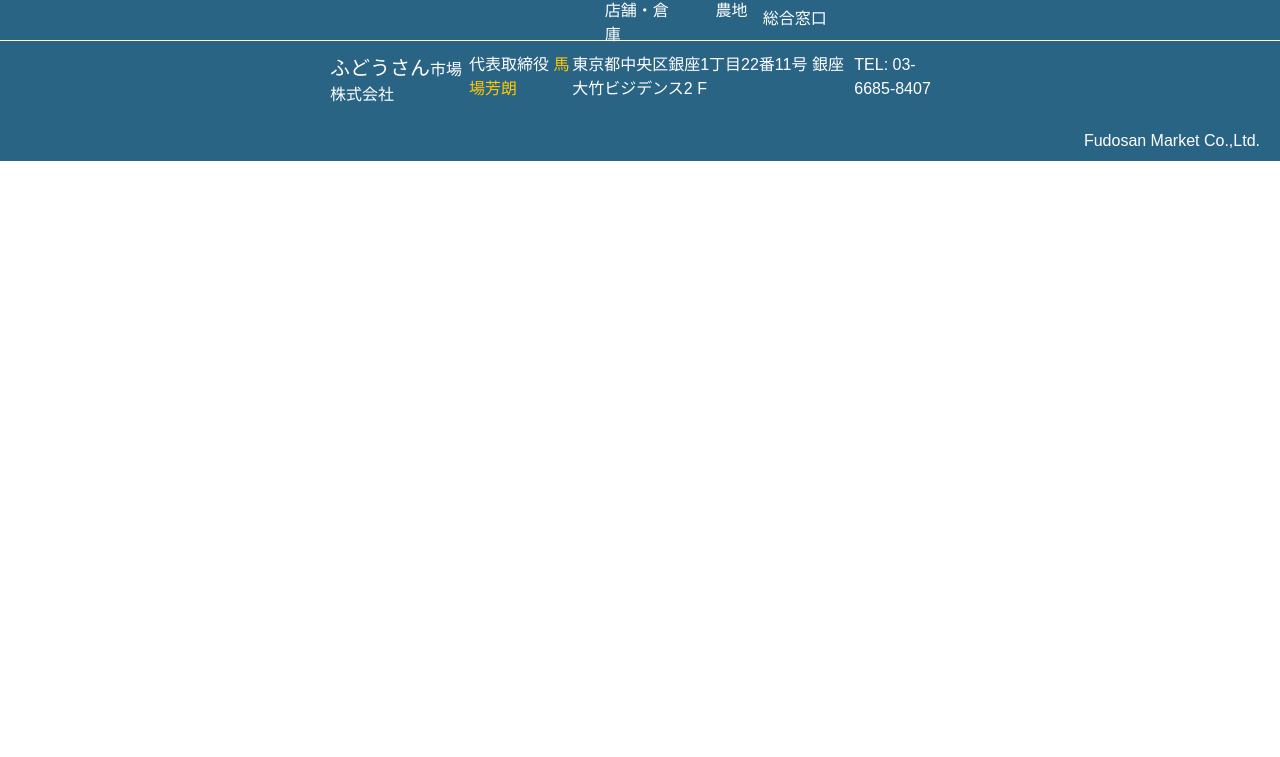
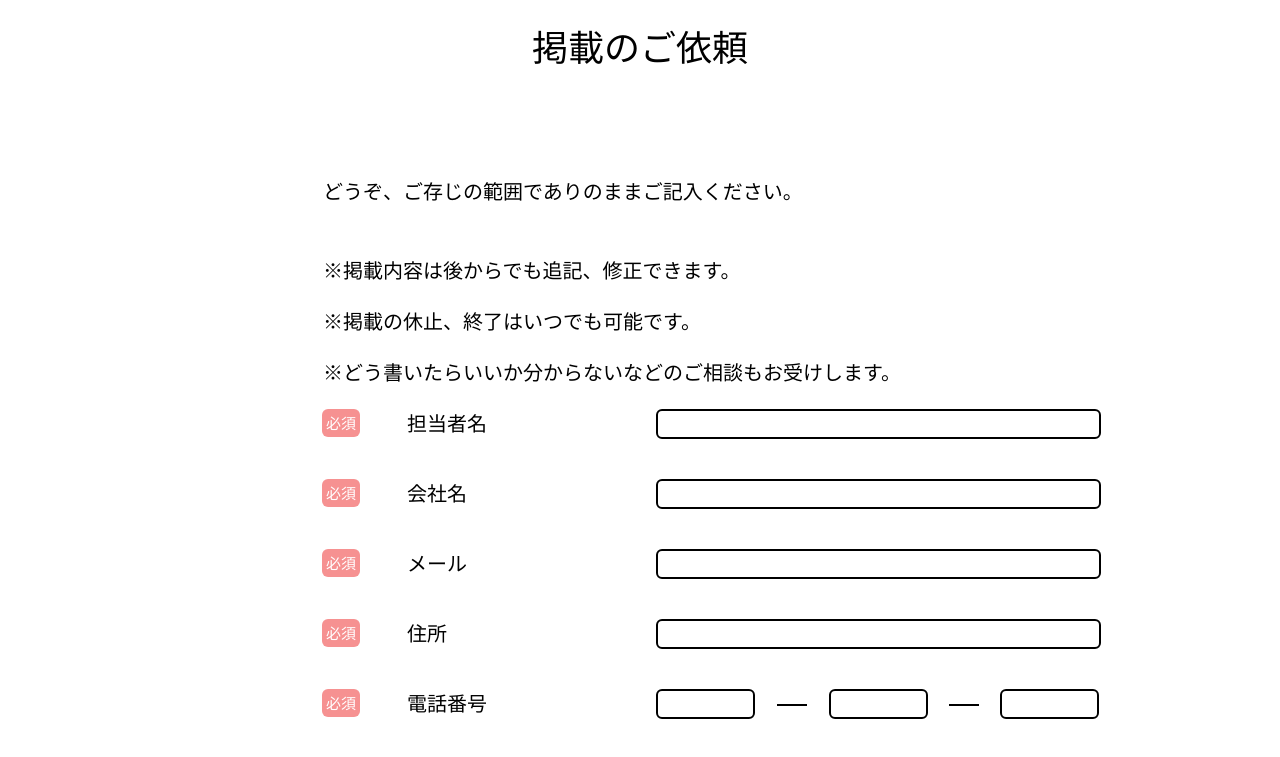
Before and after one commit to stormrageqb/FudosanRealEstate, a React (Create React App) app in the folder Front-end/: page /post-agent in a window 1280 px wide. Shown: the part 283-1040 px from the top of the page. Before the commit the page ends 800 px from the top, so only its background shows below. Built offline with nearby package versions, Linux system fonts and the light colour scheme.

Commit message:
feat: ikekita/create/page/postagentpage

```diff
--- a/Front-end/src/components/Form/OverviewLandForm.jsx
+++ b/Front-end/src/components/Form/OverviewLandForm.jsx
@@ -7,7 +7,7 @@ export default function
     <div>
         <div className=' w-[803px]  flex gap-[124px]'>
             <div className='w-[177px] flex gap-[35px]  '>
-                <span className='bg-[#63A4D4] h-[28px] inline-block p-1 rounded-md text-[15px] mx-[12px] text-white'>必須</span>
+                <span className='bg-[#63A4D4] h-[28px] inline-block p-1 rounded-md text-[15px] mx-[12px] text-white'>任意</span>
                 <p className='text-[20px]'>物件概要</p>
             </div>
             <div className='flex'>
--- a/Front-end/src/components/Form/UploadImageForm.jsx
+++ b/Front-end/src/components/Form/UploadImageForm.jsx
@@ -1,9 +1,10 @@
 import React, { useState } from "react";
+
 
 import shortid from "shortid";
 
 
-const UploadImageForm = () => {
+const UploadImageForm = ({title, button,width1, width2, gap, status}) => {
     const [selectedfile, SetSelectedFile] = useState([]);
     const [Files, SetFiles] = useState([]);
 
@@ -47,7 +48,7 @@ const UploadImageForm = () => {
 
 
     const DeleteSelectFile = (id) => {
-        if(window.confirm("この画像を削除してもよろしいですか?")){
+        if(window.confirm("このファイルを削除してもよろしいですか？")){
             const result = selectedfile.filter((data) => data.id !== id);
             SetSelectedFile(result);
         }else{
@@ -76,38 +77,31 @@ const UploadImageForm = () => {
         }
     }
 
-
-    const DeleteFile = async (id) => {
-        if(window.confirm("Are you sure you want to delete this Image?")){
-            const result = Files.filter((data)=>data.id !== id);
-            SetFiles(result);
-        }else{
-            // alert('No');
-        }
-    }
-
     return(
 
         <div className="fileupload-view ">
                 <div>
-                    <div className="w-[700px] ">
+                    <div className={`${width1} `}>
                         <div className="mt-5">
                             <div className="card-body">
                                 <div className="kb-data-box flex">
                                     <div className=' flex '>
-                                        <div className='w-[177px] flex gap-[35px]  '>
+                                        <div className={`${width2}  flex ${gap} `}>
+                                            {status === "必須" ? <span className='bg-[#F69191] h-[28px] inline-block p-1 rounded-md text-[15px] mx-[12px] text-white'>必須</span>:
                                             <span className='bg-[#63A4D4] h-[28px] inline-block p-1 rounded-md text-[15px] mx-[12px] text-white'>任意</span>
-                                            <p className='text-[20px]'>物件写真</p>
+                                            }
+
+                                            <p className='text-[20px]'>{title}</p>
                                         </div>
 
                                     </div>
                                     <form onSubmit={FileUploadSubmit}>
-                                        <div className="kb-file-upload">
+                                        <div className="kb-file-upload ml-[75px]">
                                             <div className="file-upload-box">
                                                 <input type="file" id="fileupload" className="file-upload-input" onChange={InputChange} multiple />
-                                                 <span className="file-link">画像ファイルを選択する</span>
+                                                 <span className="file-link">{button}</span>
                                             </div>
-                                            <div><p className="pt-[12px] pl-[60px] text-[15px]">複数枚の画像を選択可能です。</p></div>
+                                            <div><p className="pt-[12px] pl-[60px] text-[15px]">複数のファイルを選択できます。</p></div>
                                         </div>
                                         <div className="kb-attach-box mb-3">
                                             {
--- a/Front-end/src/pages/PostAgentPage.jsx
+++ b/Front-end/src/pages/PostAgentPage.jsx
@@ -1,8 +1,95 @@
 import React from 'react';
+import UploadImageForm from "../components/Form/UploadImageForm"
+import ConditionForm from '../components/Form/ConditionForm';
 
 const PostAgentPage = () => {
     return (
-        <div>This is PostAgentPage</div>
+        <div className='bg-[#F1F1F1]  pt-[124px]'>
+            <div className='container bg-white'>
+                <div>
+
+                    <div>
+                        <p className='text-[36px] flex justify-center py-[101px]'>掲載のご依頼</p>
+                    </div>
+                    <div className='ml-[323px]'>
+                        <p className='text-[20px] pb-[49px]'>どうぞ、ご存じの範囲でありのままご記入ください。</p>
+                        <p className='text-[20px] pb-[21px]'>※掲載内容は後からでも追記、修正できます。</p>
+                        <p className='text-[20px] pb-[21px]'>※掲載の休止、終了はいつでも可能です。</p>
+                        <p className='text-[20px] pb-[21px]'>※どう書いたらいいか分からないなどのご相談もお受けします。</p>
+
+                    </div>
+                </div>
+                <div className=' w-[900px] ml-[310px]  flex gap-[169px]'>
+                    <div className='w-[177px] flex gap-[35px]  '>
+                        <span className='bg-[#F69191] h-[28px] inline-block p-1 rounded-md text-[15px] mx-[12px] text-white'>必須</span>
+                        <p className='text-[20px]'>担当者名</p>
+                    </div>
+                    <div className='flex'>
+                        <input type="text"  className='w-[445px] border-2 border-black rounded-md'/>
+                    </div>
+                </div>
+                <div className=' w-[900px] ml-[310px]  flex gap-[169px] mt-[40px]'>
+                    <div className='w-[177px] flex gap-[35px]  '>
+                        <span className='bg-[#F69191] h-[28px] inline-block p-1 rounded-md text-[15px] mx-[12px] text-white'>必須</span>
+                        <p className='text-[20px]'>会社名</p>
+                    </div>
+                    <div className='flex'>
+                        <input type="text"  className='w-[445px] border-2 border-black rounded-md'/>
+                    </div>
+                </div>
+                <div className=' w-[900px] ml-[310px]  flex gap-[169px] mt-[40px]'>
+                    <div className='w-[177px] flex gap-[35px]  '>
+                        <span className='bg-[#F69191] h-[28px] inline-block p-1 rounded-md text-[15px] mx-[12px] text-white'>必須</span>
+                        <p className='text-[20px]'>メール</p>
+                    </div>
+                    <div className='flex'>
+                        <input type="text"  className='w-[445px] border-2 border-black rounded-md'/>
+                    </div>
+                </div>
+                <div className=' w-[900px] ml-[310px]  flex gap-[169px] mt-[40px]'>
+                    <div className='w-[177px] flex gap-[35px]  '>
+                        <span className='bg-[#F69191] h-[28px] inline-block p-1 rounded-md text-[15px] mx-[12px] text-white'>必須</span>
+                        <p className='text-[20px]'>住所</p>
+                    </div>
+                    <div className='flex'>
+                        <input type="text"  className='w-[445px] border-2 border-black rounded-md'/>
+                    </div>
+                </div>
+                <div className=' w-[900px] ml-[310px]  flex gap-[169px] pt-[40px]'>
+                    <div className='w-[177px] flex gap-[35px]  '>
+                        <span className='bg-[#F69191] h-[28px] inline-block p-1 rounded-md text-[15px] mx-[12px] text-white'>必須</span>
+                        <p className='text-[20px]'>電話番号</p>
+                    </div>
+                    <div className='flex '>
+                        <input type="text" className='w-[99px] border-2 border-black rounded-md'/>
+                        <span className='border-t-2 w-[30px] border-black mt-[15px] mx-[22px]'></span>
+                        <input type="text" className='w-[99px] border-2 border-black rounded-md'/>
+                        <span className='border-t-2 w-[30px] border-black mt-[15px] mx-[21px]'></span>
+                        <input type="text" className='w-[99px] border-2 border-black rounded-md'/>
+                    </div>
+                </div>
+                <div className=' w-[900px] ml-[310px]  flex gap-[169px] mt-[40px]'>
+                    <div className='w-[177px] flex gap-[35px]  '>
+                        <span className='bg-[#F69191] h-[28px] inline-block p-1 rounded-md text-[15px] mx-[12px] text-white'>必須</span>
+                        <p className='text-[20px]'>投稿内容</p>
+                    </div>
+                    <div className='flex'>
+                        <textarea type="text"  className='w-[445px] h-[140px] border-2 border-black rounded-md'/>
+                    </div>
+                </div>
+
+                <div className=' w-[900px] ml-[310px]  flex gap-[169px] mt-[40px]'>
+                    <UploadImageForm title="資格のコピー" button="ファイル選択" gap={"gap-[35px]"} status={"必須"} />
+                </div>
+                <div className='flex justify-center'>
+                    <ConditionForm />
+                </div>
+                <div className='flex justify-center pt-[105px] pb-[170px]'>
+                    <button className='bg-[#2A6484] text-white px-[115px] py-[14px] text-[24px] rounded-[20px]'>提出</button>
+                </div>
+
+            </div>
+        </div>
     )
 }
 
--- a/Front-end/src/pages/PostREPage.jsx
+++ b/Front-end/src/pages/PostREPage.jsx
@@ -156,7 +156,7 @@ const PostREPage = () => {
                             <OverviewHouseForm />
                         </div>
                         <div>
-                            <UploadImageForm />
+                            <UploadImageForm title="物件写真" button="画像ファイルを選択する" width1={"w-[700px]"} width2={"w-[177px]"} gap={"gap-[35px]"} />
                         </div>
                         <div className='flex justify-center'>
                             <ConditionForm />
```
